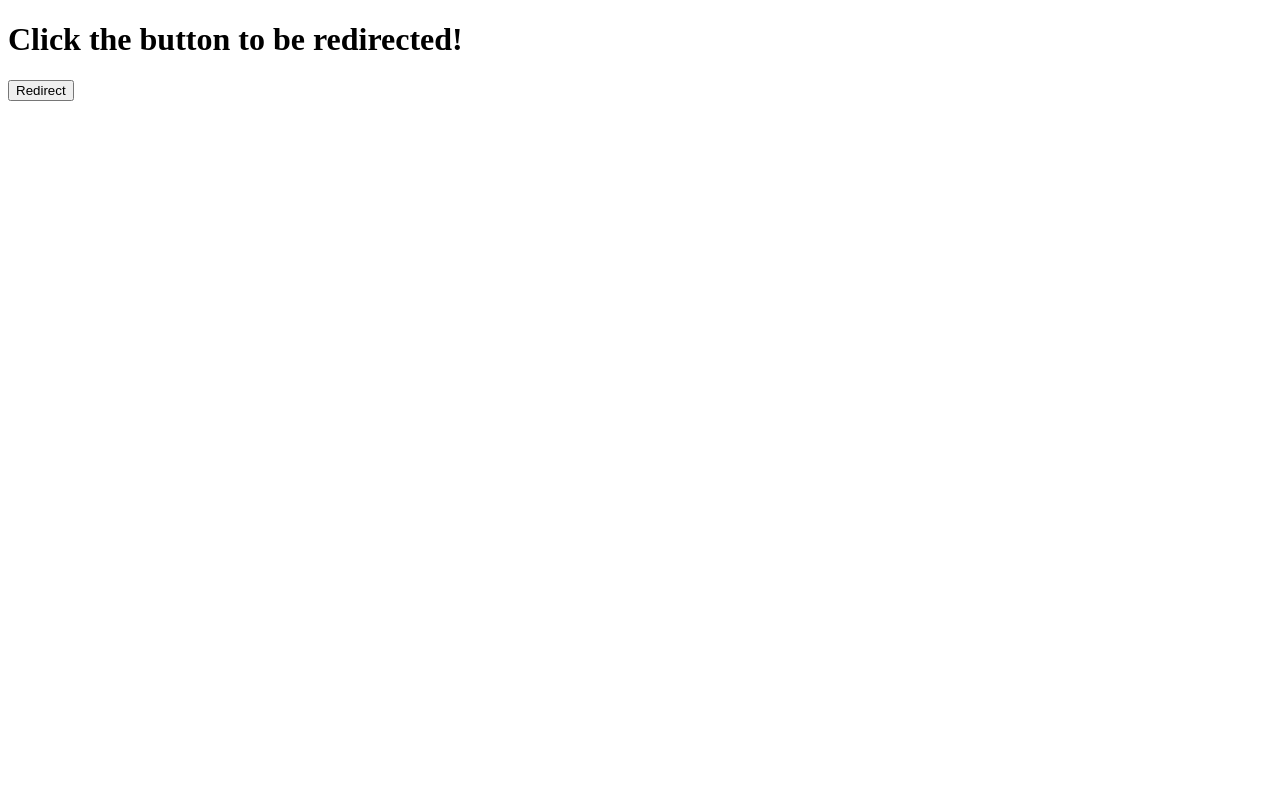
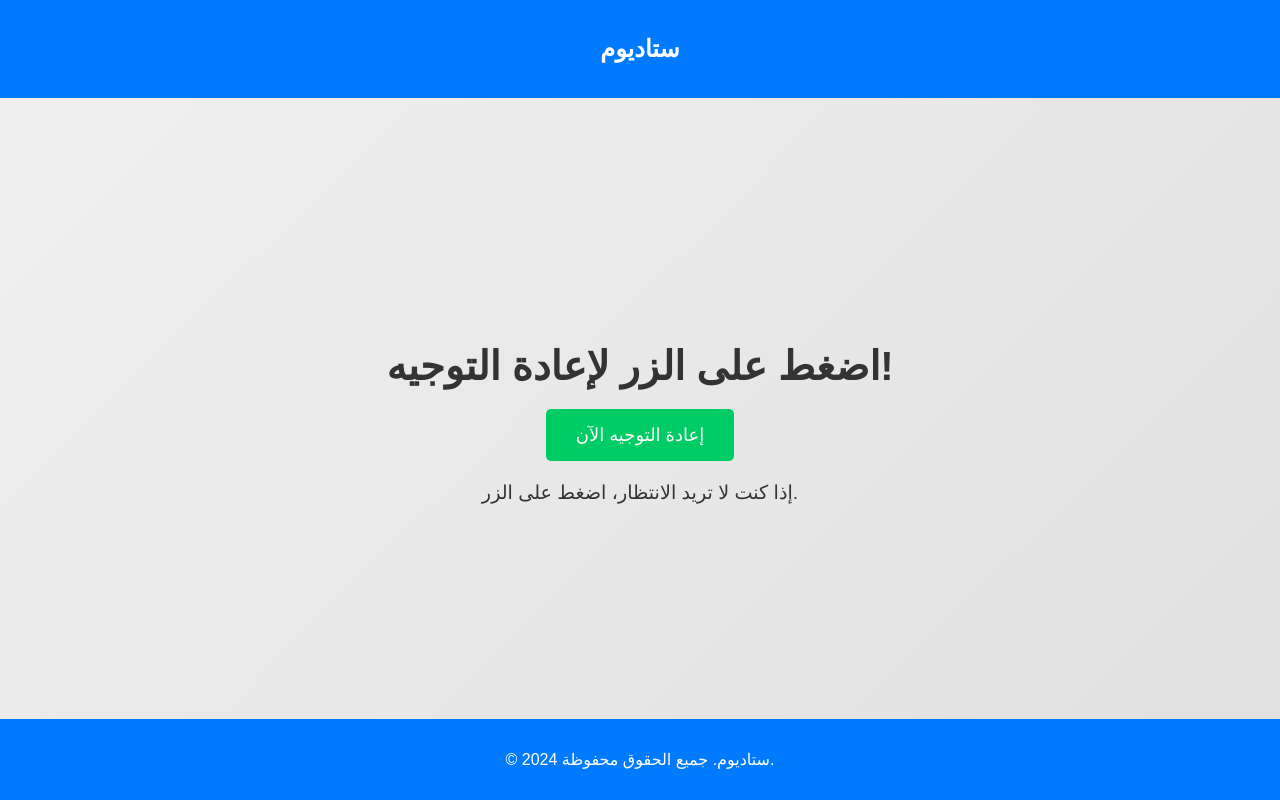
Before and after one commit to anwarzidan63/anwarzidan63.github.io, a plain HTML site: page index.html in a window 1280 px wide. Drawn offline with Linux system fonts and the light colour scheme.

Commit message:
Update index.html

```diff
--- a/index.html
+++ b/index.html
@@ -1,14 +1,77 @@
 <!DOCTYPE html>
-<html>
+<html lang="ar">
 <head>
-  <title>URL Redirection</title>
-  <script src="redirect.js"></script>
+    <meta charset="UTF-8">
+    <meta name="viewport" content="width=device-width, initial-scale=1.0">
+    <title>إعادة التوجيه إلى الرابط</title>
+    <style>
+        body {
+            font-family: Arial, sans-serif;
+            display: flex;
+            flex-direction: column;
+            align-items: center;
+            justify-content: center;
+            height: 100vh;
+            margin: 0;
+            background: linear-gradient(135deg, #f0f0f0, #e0e0e0);
+            color: #333;
+            text-align: center;
+        }
+        .header, .footer {
+            width: 100%;
+            padding: 15px 0;
+            background-color: #007bff;
+            color: white;
+            text-align: center;
+            position: fixed;
+            left: 0;
+        }
+        .header {
+            top: 0;
+        }
+        .footer {
+            bottom: 0;
+        }
+        .content {
+            margin-top: 80px; /* Space for header */
+            margin-bottom: 60px; /* Space for footer */
+        }
+        h1 {
+            font-size: 2.5em;
+            margin-bottom: 20px;
+        }
+        button {
+            padding: 15px 30px;
+            font-size: 18px;
+            cursor: pointer;
+            background-color: #00cc66;
+            color: white;
+            border: none;
+            border-radius: 5px;
+            transition: background-color 0.3s;
+        }
+        button:hover {
+            background-color: #00994d;
+        }
+        .message {
+            margin-top: 20px;
+            font-size: 1.2em;
+        }
+    </style>
 </head>
 <body>
-  <h1>Click the button to be redirected!</h1>
-  <button id="redirectButton">Redirect</button>
-</body>
-</html>
+    <div class="header">
+        <h2>ستاديوم</h2>
+    </div>
+    <div class="content">
+        <h1>اضغط على الزر لإعادة التوجيه!</h1>
+        <button id="redirectButton">إعادة التوجيه الآن</button>
+        <div class="message">إذا كنت لا تريد الانتظار، اضغط على الزر.</div>
+    </div>
+    <div class="footer">
+        <p>© 2024 ستاديوم. جميع الحقوق محفوظة.</p>
+    </div>
+
     <script>
         const redirectButton = document.getElementById("redirectButton");
         const urlParams = new URLSearchParams(window.location.search);
@@ -18,7 +81,9 @@ redirectButton.addEventListener("click", () => {
             if (redirectUrl) {
                 window.location.href = redirectUrl;
             } else {
-    alert("No URL provided for redirection.");
+                alert("لا يوجد رابط لإعادة التوجيه.");
             }
         });
     </script>
+</body>
+</html>
```
Lines whose indentation alone changed are shown as unchanged.
